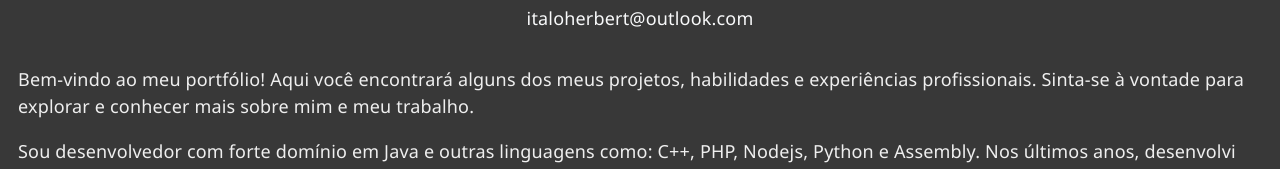
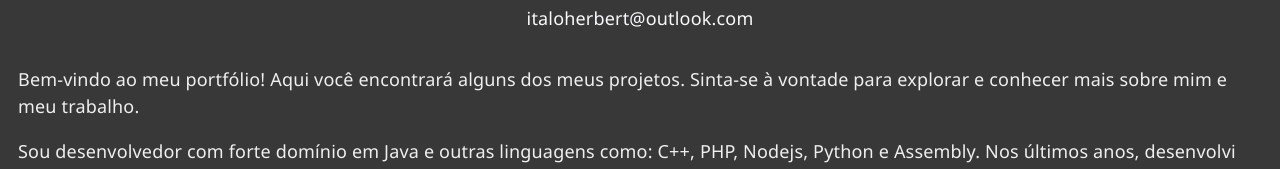
Before and after one commit to italolab/italolab.github.io, a React (Vite) app: page / in a window 1280 px wide. Shown: the part 334-503 px from the top of the page. Built offline with nearby package versions, Linux system fonts and the light colour scheme.

Commit message:
Após retirado texto sobre habilidades e experiência profissional

```diff
--- a/src/App.tsx
+++ b/src/App.tsx
@@ -34,9 +34,8 @@ function App() {
       </div>
       <br />
 
-      <p>Bem-vindo ao meu portfólio! Aqui você encontrará alguns dos meus projetos, habilidades e
-        experiências profissionais. Sinta-se à vontade para explorar e conhecer mais sobre mim e
-        meu trabalho.
+      <p>Bem-vindo ao meu portfólio! Aqui você encontrará alguns dos meus projetos. Sinta-se à
+        vontade para explorar e conhecer mais sobre mim e meu trabalho.
       </p>
 
       <p>Sou desenvolvedor com forte domínio em Java e outras linguagens como: C++, PHP, Nodejs,
```
